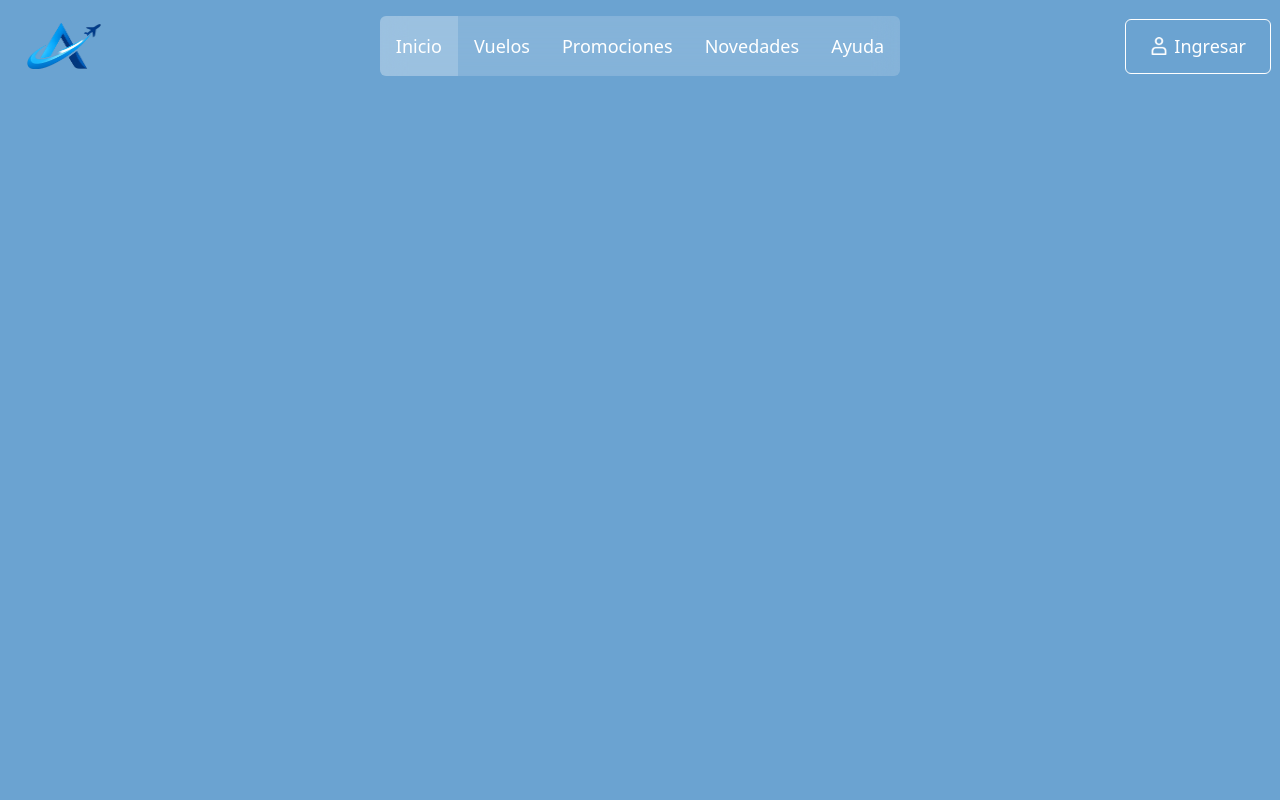
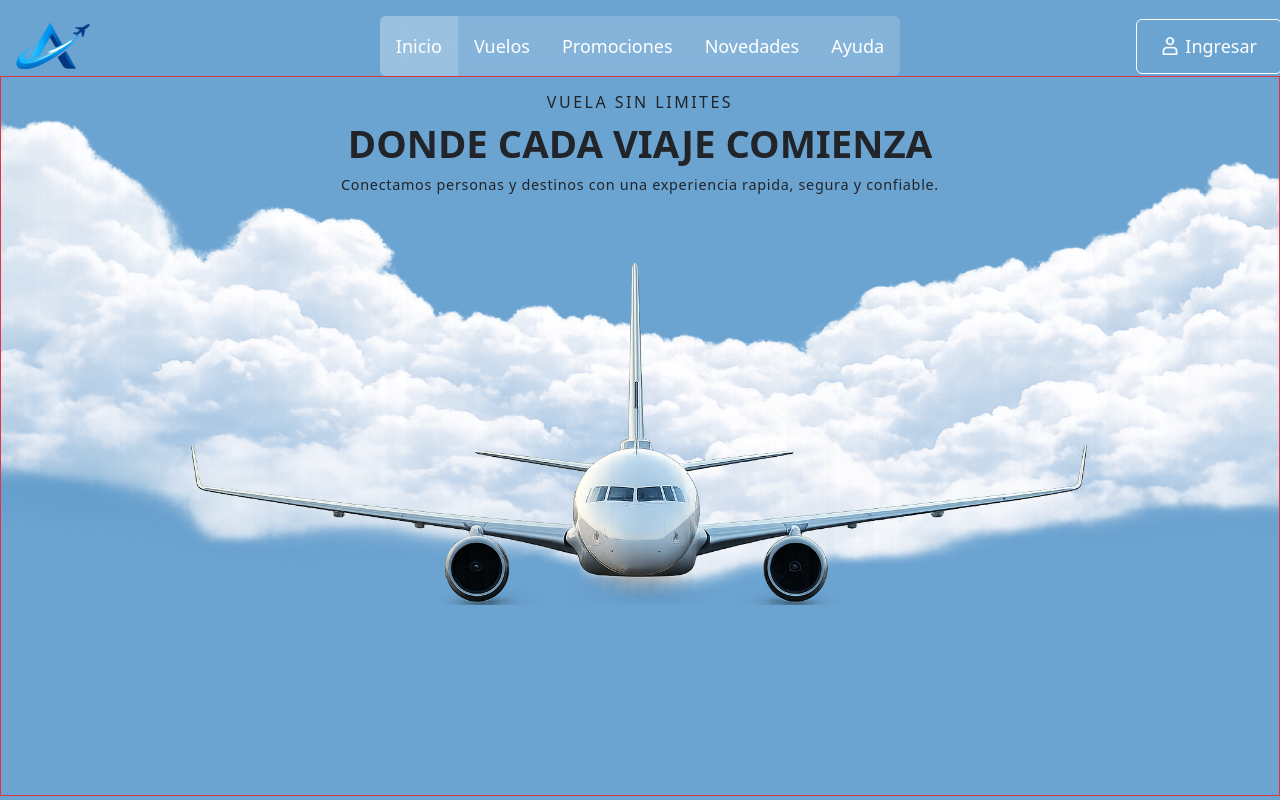
Before and after one commit to maurojjzz/Aerolineas-EG-TP, a PHP site: page / in a window 1280 px wide. Run offline with PHP 8.4, Linux system fonts and the light colour scheme.

Commit message:
main page index

```diff
--- a/index.php
+++ b/index.php
@@ -13,11 +13,23 @@
 
     </head>
 
-<body class="container-fluid">
+    <body class="container-fluid overflow-x-hidden p-0 m-0">
         <?php require './src/views/layouts/header.php' ?>
 
-    <main>
+             <img src="./public/img/clouds.png" class="nubes " alt="fondo de nubes">
+
+             <main class="container-xxl custom-main border border-danger">
+
+                <div class="hero-content text-center mt-3">
+                    <h5>Vuela sin limites</h5>
+                    <h2>DONDE CADA VIAJE COMIENZA</h2>
+                    <p>Conectamos personas y destinos con una experiencia rapida, segura y confiable.</p>
+                </div>
+
+                <img src="./public/img/airplane.png" alt="Imagen avion" class="hero-plane">
+
             </main>
+
 
         <script src="https://cdn.jsdelivr.net/npm/bootstrap@5.3.8/dist/js/bootstrap.bundle.min.js" integrity="sha384-FKyoEForCGlyvwx9Hj09JcYn3nv7wiPVlz7YYwJrWVcXK/BmnVDxM+D2scQbITxI" crossorigin="anonymous"></script>
     </body>
--- a/public/css/index.css
+++ b/public/css/index.css
@@ -1,3 +1,85 @@
-body{
+body {
     background-color: rgb(107, 163, 209);
 }
+
+.custom-main {
+    position: relative;
+    min-height: 90vh;
+    overflow: hidden;
+    display: flex;
+    flex-direction: column;
+    justify-content: flex-start;
+    /* align-items:center; */
+    z-index: 2;
+}
+
+.hero-content {
+    position: relative;
+    z-index: 2;
+    /* max-width:550px; */
+    /* border: 1px solid red; */
+}
+
+.hero-content h5 {
+    text-transform: uppercase;
+    font-size: 1rem;
+    letter-spacing: 2.5px;
+}
+
+.hero-content h2 {
+    font-size: 2.4rem;
+    font-weight: 700;
+    min-width: 300px;
+    /* border:1px solid red; */
+}
+
+.hero-content p {
+    font-size: 0.9rem;
+    font-weight: 500;
+    letter-spacing: 0.7px;
+}
+
+.nubes {
+    position: fixed;
+    left: 50%;
+    top: 185px;
+    transform: translateX(-50%);
+    height: 345px;
+    width: 120%;
+    pointer-events: none;
+}
+
+.hero-plane {
+    position: absolute;
+    left: 50%;
+    top: 185px;
+    transform: translateX(-50%);
+    width: 90%;
+    max-width: 900px;
+    min-width: 500px;
+    z-index: 1;
+}
+
+@media screen and (min-width: 768px) {
+    .nubes {
+        position: fixed;
+        left: 50%;
+        top: 213px;
+        transform: translateX(-50%);
+        height: auto;
+        max-height: 400px;
+        width: 100%;
+    }
+}
+
+@media screen and (min-width: 1180px) {
+    .nubes {
+        position: absolute;
+        left: 50%;
+        top: 118px;
+        transform: translateX(-50%);
+        height: auto;
+        max-height: 500px;
+        width: 100%;
+    }
+}
```
Also changed, not shown: public/img/airplane.png (added), public/img/clouds.png (added). Lines whose indentation alone changed are shown as unchanged.
